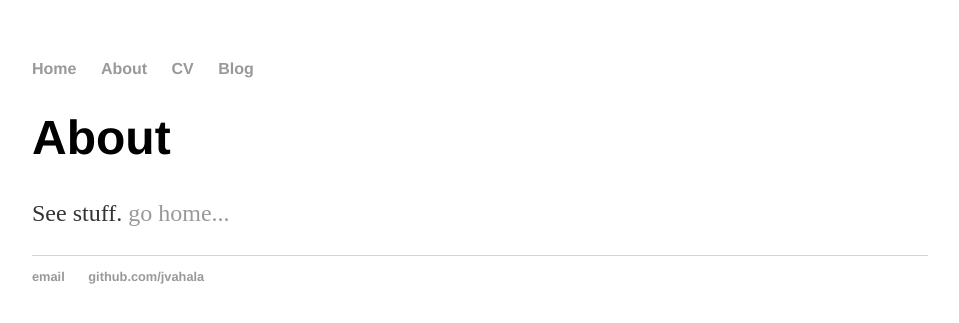
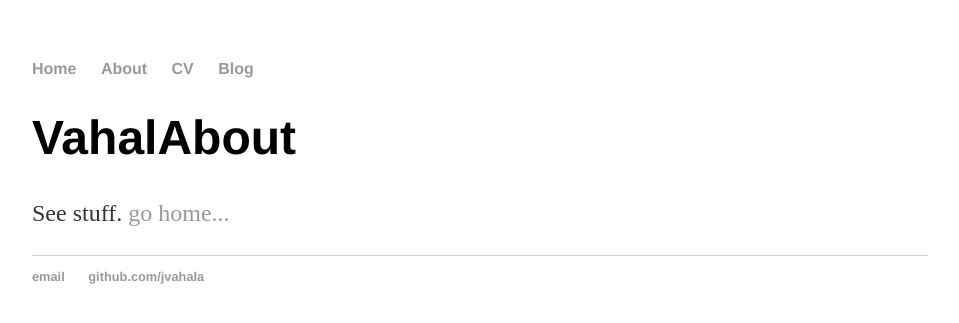
Before and after one commit to jvahala/jvahala.github.io, a Jekyll site: the page built from about/index.html, in a window 1280 px wide. Shown: the top 323 px of the page, without its empty margins (160-1119 px from the left). Built offline with Jekyll 4.4.1, drawn with Linux system fonts in a browser that asks for light colours.

Commit message:
Update index.html

```diff
--- a/about/index.html
+++ b/about/index.html
@@ -3,6 +3,6 @@ layout: default
 title: VahalAbout
 ---
 <div class="blurb">
-	<h1>About</h1>
+	<h1>VahalAbout</h1>
 	<p>See stuff. <a href="../">go home...</a></p>
 </div><!-- /.blurb -->
```
